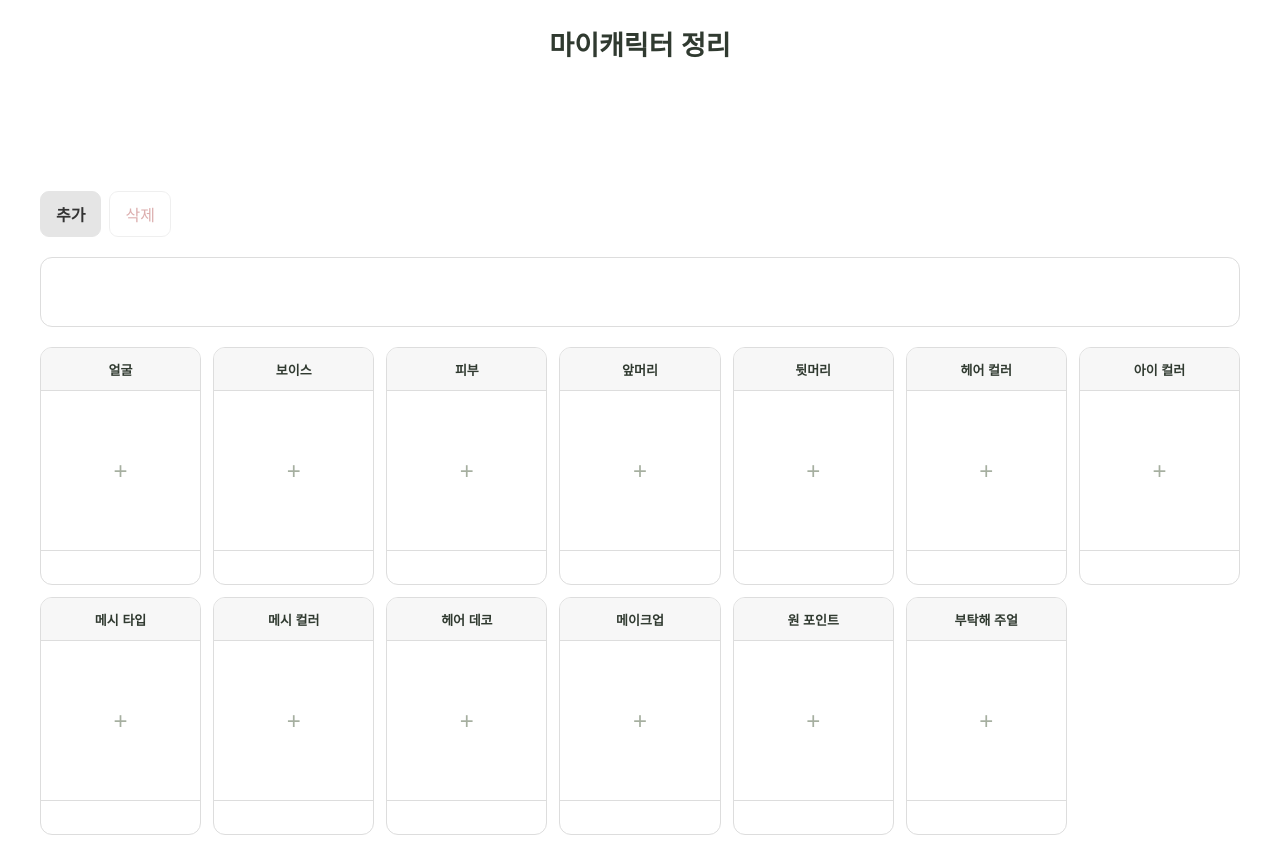
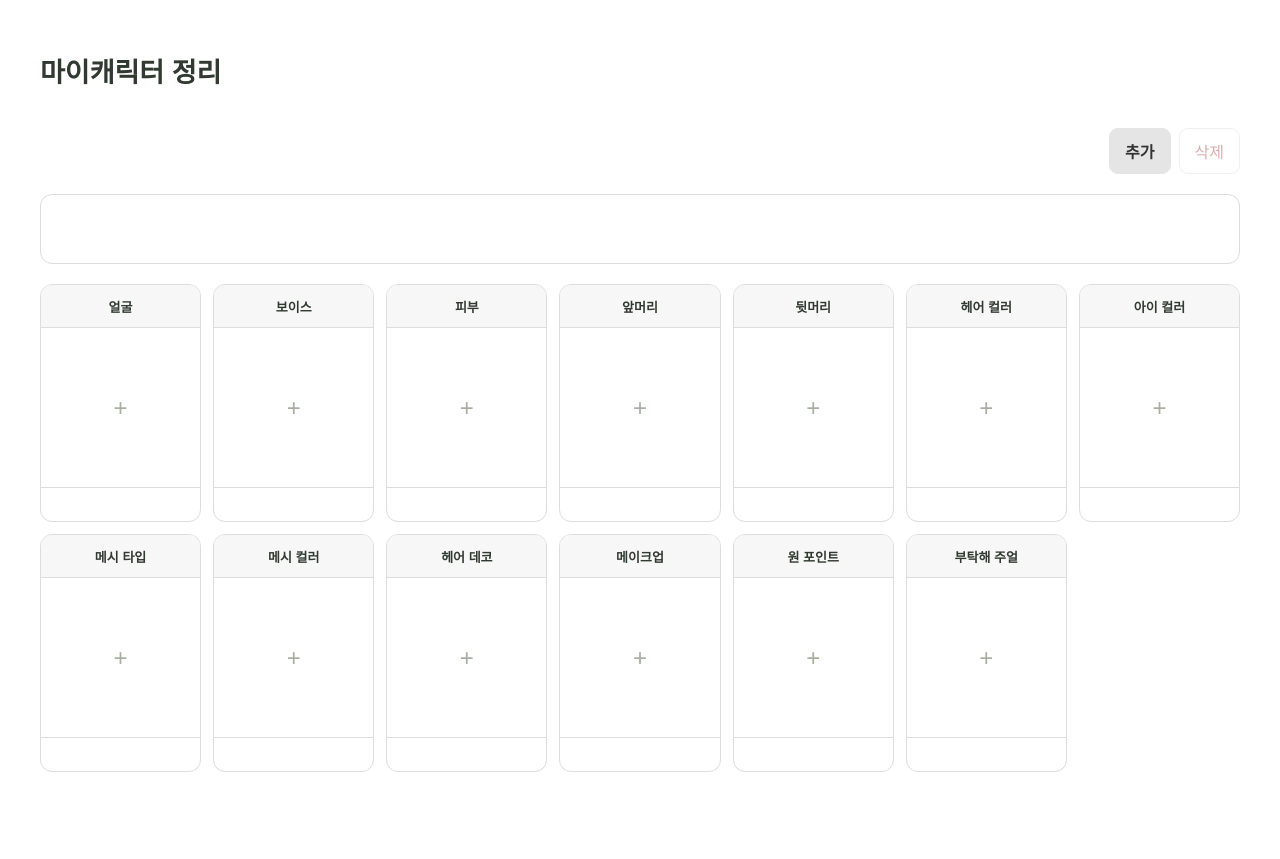
Before and after one commit to Itthat/aipri-mychara, a plain HTML site: page index.html in a window 1280 px wide. After the commit the page ends 800 px from the top, so only its background shows below. Drawn offline with Linux system fonts and the light colour scheme.

Commit message:
Update index.html

```diff
--- a/index.html
+++ b/index.html
@@ -43,21 +43,35 @@ button:focus-visible, input:focus-visible {
 }
 
 h1 {
-  margin: 0 0 24px;
-  text-align: center;
+  margin: 0;
+  text-align: left;
   font-size: 27px;
 }
 
-.character-area { margin-bottom: 20px; }
+.character-area {
+  display: grid;
+  grid-template-columns: minmax(180px, 1fr) minmax(0, 2fr);
+  grid-template-areas:
+    "title list"
+    ". tools";
+  column-gap: 20px;
+  row-gap: 12px;
+  align-items: center;
+  margin-bottom: 20px;
+}
 
+#pageTitle { grid-area: title; }
 .character-list {
+  grid-area: list;
   display: flex;
   flex-wrap: wrap;
+  justify-content: flex-end;
   align-content: flex-start;
   gap: 8px;
   height: 92px;
   overflow-y: auto;
-  margin-bottom: 12px;
+  overflow-x: hidden;
+  margin: 0;
   padding: 2px;
 }
 
@@ -82,7 +96,9 @@ h1 {
 }
 
 .character-tools {
+  grid-area: tools;
   display: flex;
+  justify-content: flex-end;
   flex-wrap: wrap;
   gap: 8px;
 }
@@ -347,6 +363,12 @@ h1 {
 @media (max-width: 600px) {
   body { padding: 14px; }
   h1 { font-size: 22px; }
+  .character-area {
+    grid-template-columns: minmax(0, 1fr) minmax(0, 2fr);
+    column-gap: 10px;
+  }
+  .character-list { height: 92px; }
+  .character-button { max-width: 100%; }
 
   .parts-grid {
     grid-template-columns: repeat(3, minmax(0, 1fr));
@@ -371,9 +393,8 @@ h1 {
 
 <body>
 <div class="page">
-  <h1 id="pageTitle"></h1>
-
   <section class="character-area">
+    <h1 id="pageTitle"></h1>
     <div class="character-list" id="characterList"></div>
     <div class="character-tools">
       <button class="btn btn-primary" id="addCharacterButton"></button>
```
